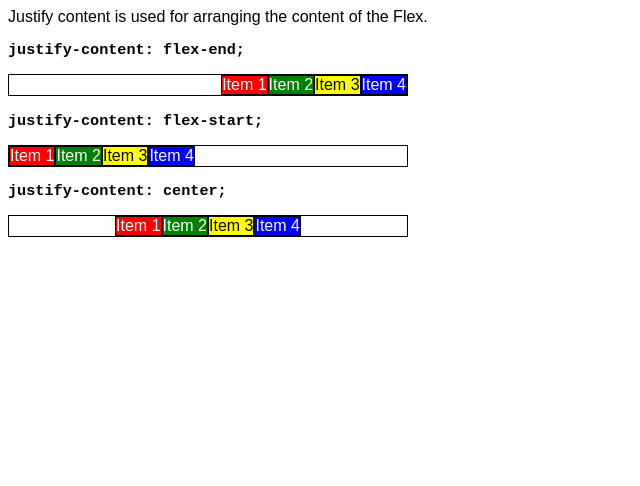
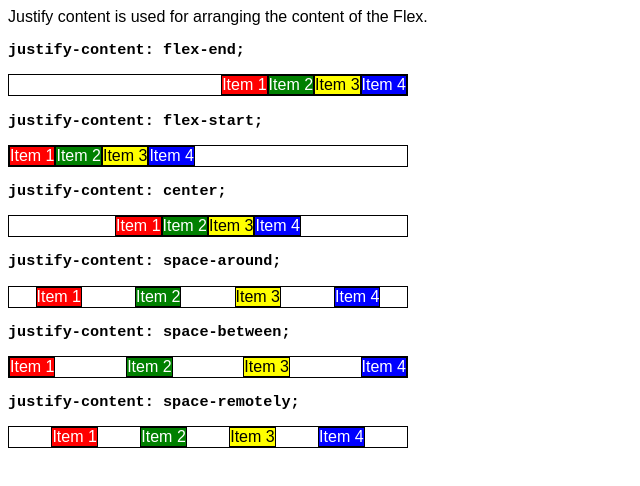
Before and after one commit to nsdeshmukh08/HTML-CSS, a plain HTML site: page CSS/Flex/4.JustifyContent.html in a window 1280 px wide. Shown: the whole page, without its empty margins (0-640 px from the left). Drawn offline with Linux system fonts and the light colour scheme.

Commit message:
Justify content.

```diff
--- a/CSS/Flex/4.JustifyContent.html
+++ b/CSS/Flex/4.JustifyContent.html
@@ -28,6 +28,27 @@
     .container2{
         display: flex;
         justify-content: center;
+        border: 1px solid black;
+        width: 400px;
+    }
+
+    .container3{
+        display: flex;
+        justify-content: space-around;
+        border: 1px solid black;
+        width: 400px;
+    }
+
+    .container4{
+        display: flex;
+        justify-content: space-between;
+        border: 1px solid black;
+        width: 400px;
+    }
+
+    .container5{
+        display: flex;
+        justify-content: space-evenly;
         border: 1px solid black;
         width: 400px;
     }
@@ -84,5 +105,29 @@
         <div class="item3">Item 3</div>
         <div class="item4">Item 4</div>
     </div>
+
+    <h3 class="code"> justify-content: space-around;</h3>
+    <div class="container3">
+        <div class="item1">Item 1</div>
+        <div class="item2">Item 2</div>
+        <div class="item3">Item 3</div>
+        <div class="item4">Item 4</div>
+    </div>
+
+    <h3 class="code"> justify-content: space-between;</h3>
+    <div class="container4">
+        <div class="item1">Item 1</div>
+        <div class="item2">Item 2</div>
+        <div class="item3">Item 3</div>
+        <div class="item4">Item 4</div>
+    </div>
+
+    <h3 class="code"> justify-content: space-remotely;</h3>
+    <div class="container5">
+        <div class="item1">Item 1</div>
+        <div class="item2">Item 2</div>
+        <div class="item3">Item 3</div>
+        <div class="item4">Item 4</div>
+    </div>
 </body>
 </html>
```
